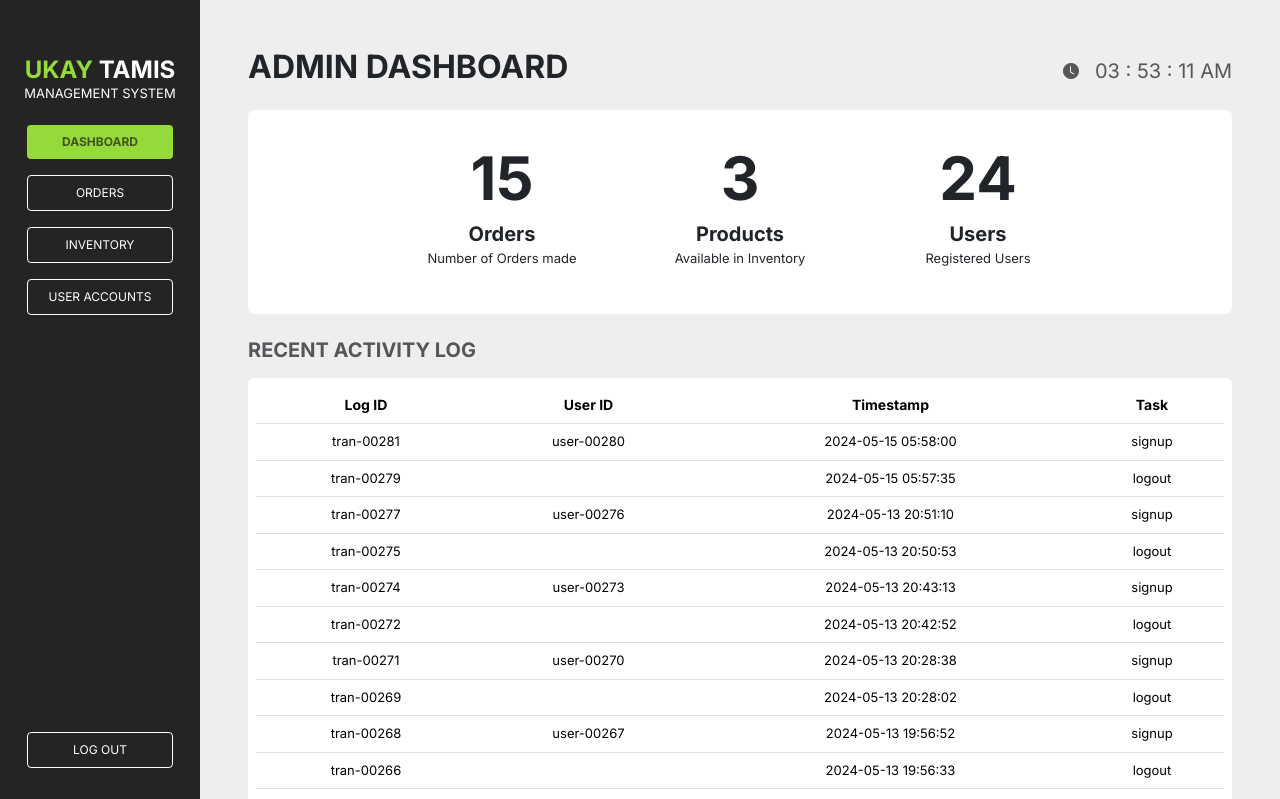
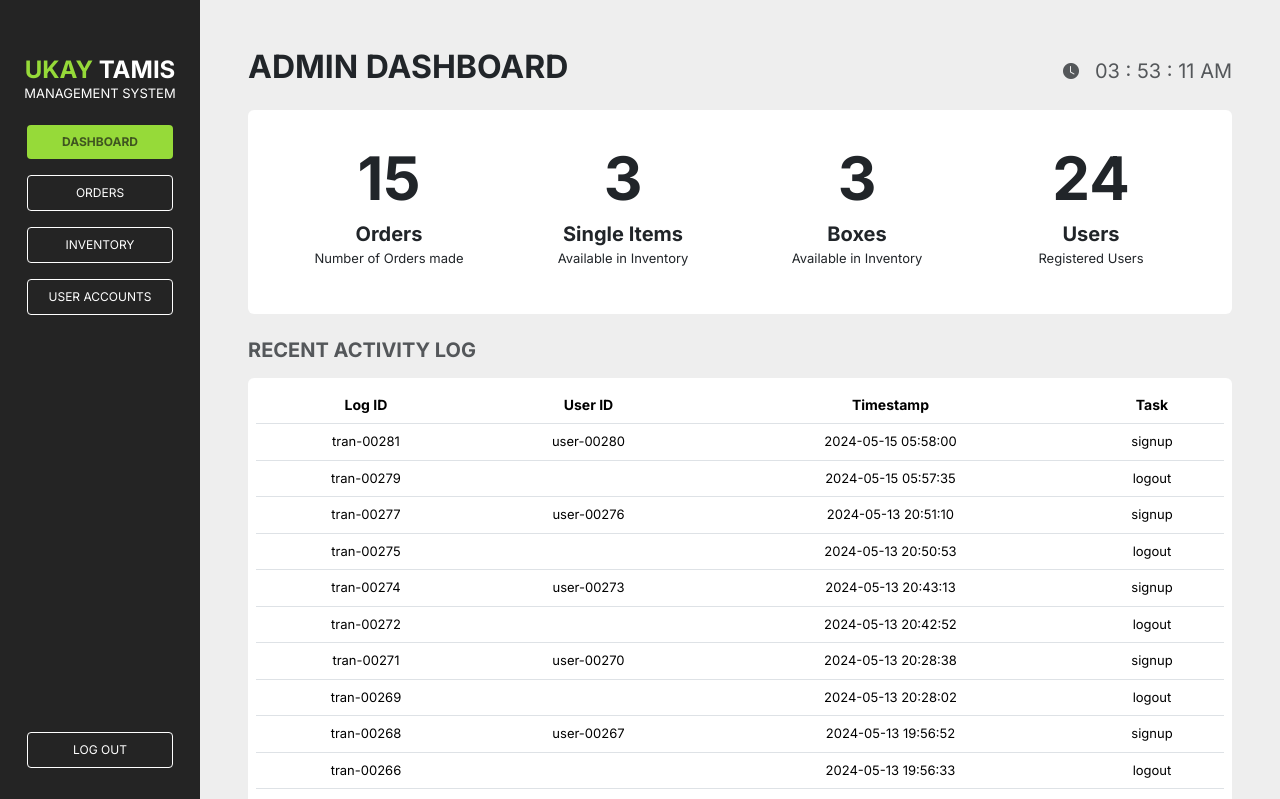
Before and after one commit to msn02/Ukay-Tamis-Management-System, a PHP site: page /dashboard.php in a window 1280 px wide. Shown: the top 799 px of the page. Run offline with PHP 8.4, Linux system fonts and the light colour scheme; data comes from the database, SQL or seed files in the repository.

Commit message:
style: added box count

```diff
--- a/pages/dashboard.php
+++ b/pages/dashboard.php
@@ -95,7 +95,7 @@ $result_items->close();
             </div>
         </div>
         <!-- basic stats -->
-        <div class="row mx-0 mt-3 p-4 card border-0 rounded-2 hstack gap-1 d-flex justify-content-center">
+        <div class="row mx-0 mt-3 p-4 card border-0 rounded-2 hstack d-flex justify-content-center">
             <div class="col-sm-3 p-2 text-center header_num m-0">
                 <div class="card border-0 px-4">
                     <h1 class="fw-bold"><?php echo $order_count; ?></h1>
@@ -106,7 +106,14 @@ $result_items->close();
             <div class="col-sm-3 p-2 text-center header_num m-0">
                 <div class="card px-4 border-0">
                     <h1 class="fw-bold"><?php echo $item_count; ?></h1>
-                    <h5 class="fw-bold mb-1 p-0">Products</h5>
+                    <h5 class="fw-bold mb-1 p-0">Single Items</h5>
+                    <p>Available in Inventory</p>
+                </div>
+            </div>
+            <div class="col-sm-3 p-2 text-center header_num m-0">
+                <div class="card px-4 border-0">
+                    <h1 class="fw-bold"><?php echo $item_count; ?></h1>
+                    <h5 class="fw-bold mb-1 p-0">Boxes</h5>
                     <p>Available in Inventory</p>
                 </div>
             </div>
```
